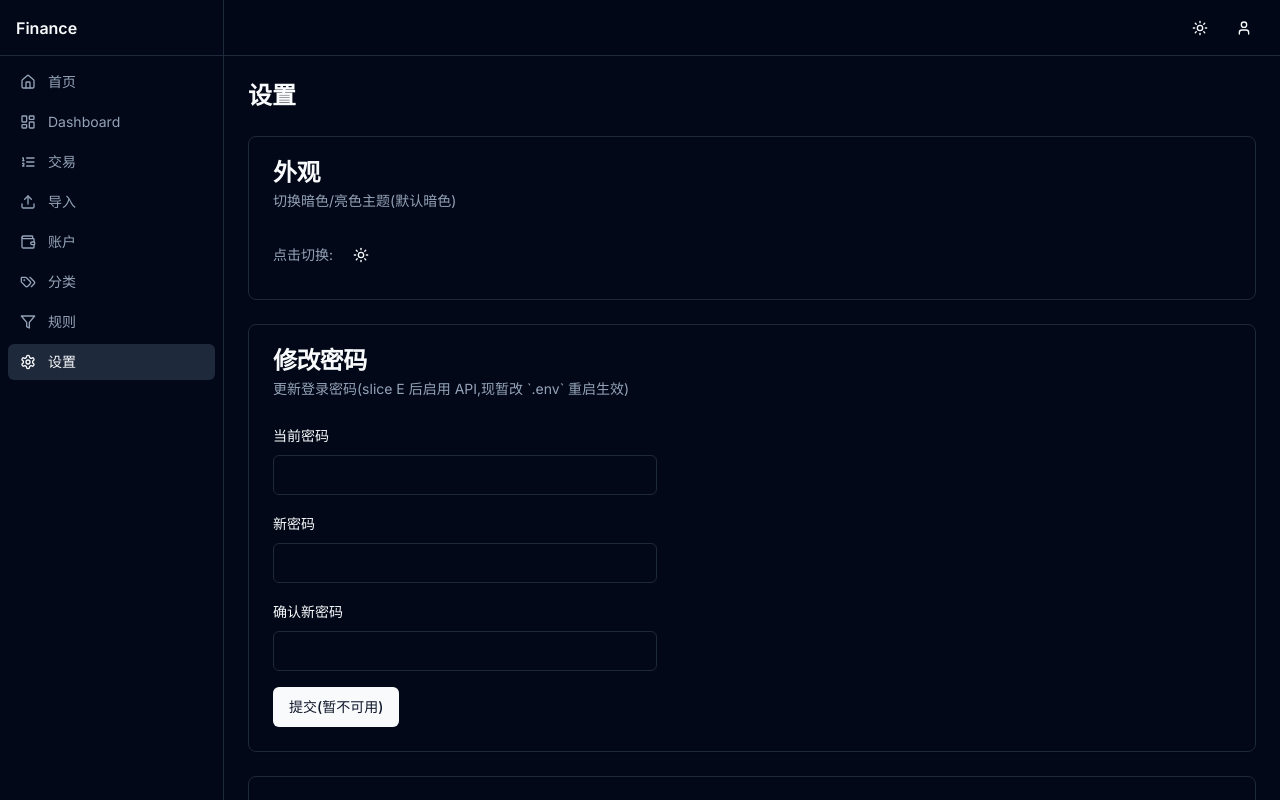
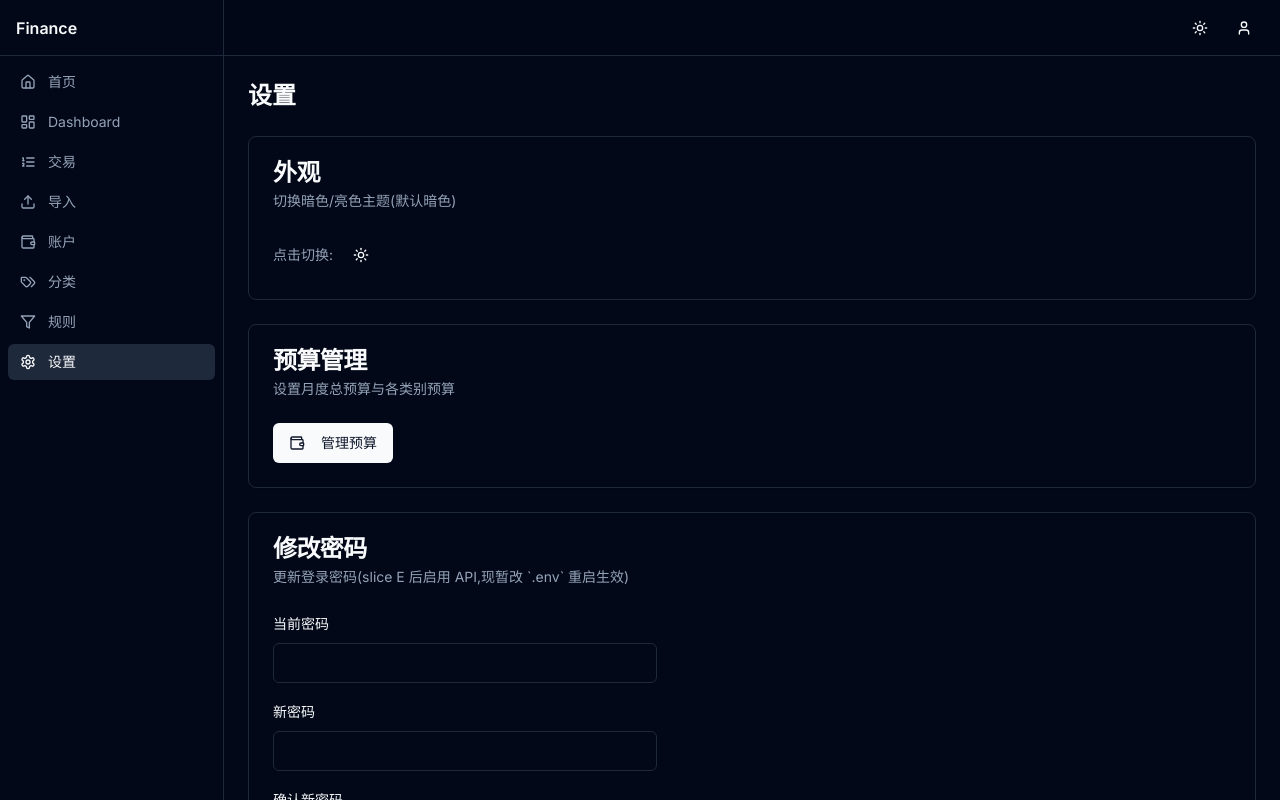
Before and after one commit to norberto-rubado/finance-manager, a Next.js app in the folder frontend/: page /settings in a window 1280 px wide. Shown: the top 800 px of the page. Built offline with nearby package versions, Linux system fonts and the light colour scheme; no server answers.

Commit message:
feat(settings): link to /settings/budgets

```diff
--- a/frontend/app/(app)/settings/page.tsx
+++ b/frontend/app/(app)/settings/page.tsx
@@ -1,3 +1,7 @@
+import Link from 'next/link';
+import { Wallet } from 'lucide-react';
+
+import { Button } from '@/components/ui/button';
 import { Card, CardContent, CardDescription, CardHeader, CardTitle } from '@/components/ui/card';
 import { ChangePasswordForm } from '@/components/settings/change-password-form';
 import { TokenPlaceholderCard } from '@/components/settings/token-placeholder-card';
@@ -19,6 +23,20 @@ export default function SettingsPage() {
           </div>
         </CardContent>
       </Card>
+      <Card>
+        <CardHeader>
+          <CardTitle>预算管理</CardTitle>
+          <CardDescription>设置月度总预算与各类别预算</CardDescription>
+        </CardHeader>
+        <CardContent>
+          <Button asChild>
+            <Link href="/settings/budgets">
+              <Wallet className="mr-2 h-4 w-4" />
+              管理预算
+            </Link>
+          </Button>
+        </CardContent>
+      </Card>
       <ChangePasswordForm />
       <TokenPlaceholderCard />
     </div>
```
